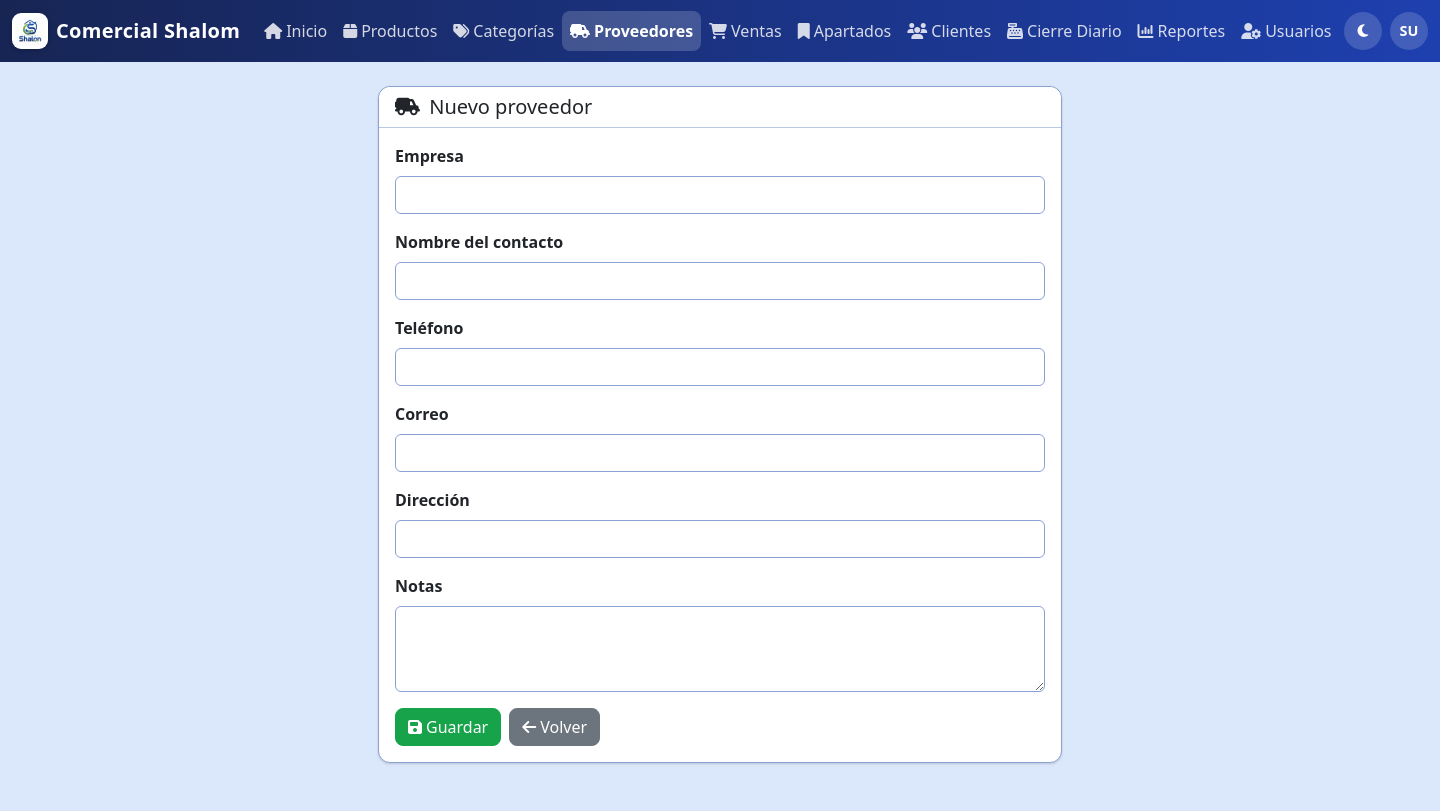
After one commit to maximodevgt/comercial-shalom, a Django app: page /proveedores/nuevo/ in a window 1440 px wide. The commit adds this page. Run offline with Django 5.2, Linux system fonts and the light colour scheme; the visitor is signed in with stand-in values (Sample User, id 1).

Commit message:
feat(proveedores): app de proveedores con CRUD, permisos y tests
App nueva siguiendo los patrones del proyecto (referencia: clientes):

- Modelo Proveedor (contacto, empresa, teléfono requerido — dato clave
  del negocio —, email/dirección/notas opcionales), ordering por
  empresa, registrado en el admin con list_display y search.
- CRUD completo solo admin (SoloAdminMixin como categorías): lista con
  buscador por contacto/empresa/teléfono y paginación 50, crear,
  editar, detalle con tabla "Productos que surte" (se llena cuando
  exista la FK), eliminar protegido con patrón ProtectedError.
- Bitácora: alta/edición/eliminación con el tipo PRODUCTO existente.
- Link "Proveedores" (fa-truck-field) tras Categorías, solo admin.
- Tests: admin crea, cajero recibe 403 (GET y POST directo), búsqueda
  filtra por empresa y teléfono, teléfono requerido.

Co-Authored-By: Claude Fable 5 <noreply@anthropic.com>

```diff
--- a/config/settings.py
+++ b/config/settings.py
@@ -55,6 +55,7 @@ INSTALLED_APPS = [
     'clientes',
     'apartados',
     'reportes',
+    'proveedores',
 ]
 
 # Modelo de usuario personalizado (roles: admin, cajero, supervisor).
--- a/config/urls.py
+++ b/config/urls.py
@@ -14,6 +14,7 @@ urlpatterns = [
     path('ventas/', include('ventas.urls')),
     path('apartados/', include('apartados.urls')),
     path('reportes/', include('reportes.urls')),
+    path('proveedores/', include('proveedores.urls')),
     path('', InicioView.as_view(), name='inicio'),
 ]
 
--- /dev/null
+++ b/proveedores/apps.py
@@ -0,0 +1,5 @@
+from django.apps import AppConfig
+
+
+class ProveedoresConfig(AppConfig):
+    name = 'proveedores'
--- /dev/null
+++ b/proveedores/forms.py
@@ -0,0 +1,12 @@
+from django import forms
+
+from productos.forms import BootstrapMixin
+
+from .models import Proveedor
+
+
+class ProveedorForm(BootstrapMixin, forms.ModelForm):
+    class Meta:
+        model = Proveedor
+        fields = ('empresa', 'nombre', 'telefono', 'email', 'direccion', 'notas')
+        widgets = {'notas': forms.Textarea(attrs={'rows': 3})}
--- /dev/null
+++ b/proveedores/models.py
@@ -0,0 +1,23 @@
+from django.db import models
+
+
+class Proveedor(models.Model):
+    """Proveedor que surte productos al comercio. El teléfono es el dato
+    clave para el negocio (pedidos y reposiciones por llamada/WhatsApp)."""
+
+    nombre = models.CharField('nombre del contacto', max_length=150)
+    empresa = models.CharField('empresa', max_length=150)
+    telefono = models.CharField('teléfono', max_length=30)
+    email = models.EmailField('correo', blank=True)
+    direccion = models.CharField('dirección', max_length=255, blank=True)
+    notas = models.TextField('notas', blank=True)
+    creado = models.DateTimeField(auto_now_add=True)
+    actualizado = models.DateTimeField(auto_now=True)
+
+    class Meta:
+        verbose_name = 'proveedor'
+        verbose_name_plural = 'proveedores'
+        ordering = ('empresa',)
+
+    def __str__(self):
+        return f'{self.empresa} — {self.nombre}'
--- /dev/null
+++ b/proveedores/urls.py
@@ -0,0 +1,13 @@
+from django.urls import path
+
+from . import views
+
+app_name = 'proveedores'
+
+urlpatterns = [
+    path('', views.ProveedorListView.as_view(), name='lista'),
+    path('nuevo/', views.ProveedorCreateView.as_view(), name='crear'),
+    path('<int:pk>/', views.ProveedorDetailView.as_view(), name='detalle'),
+    path('<int:pk>/editar/', views.ProveedorUpdateView.as_view(), name='editar'),
+    path('<int:pk>/eliminar/', views.ProveedorDeleteView.as_view(), name='eliminar'),
+]
--- /dev/null
+++ b/proveedores/views.py
@@ -0,0 +1,105 @@
+from django.contrib import messages
+from django.db.models import Q
+from django.db.models.deletion import ProtectedError
+from django.shortcuts import redirect
+from django.urls import reverse_lazy
+from django.views.generic import (
+    CreateView, DeleteView, DetailView, ListView, UpdateView,
+)
+
+from usuarios.models import RegistroActividad, registrar_actividad
+from usuarios.permisos import RolRequeridoMixin
+
+from .forms import ProveedorForm
+from .models import Proveedor
+
+
+class SoloAdminMixin(RolRequeridoMixin):
+    """Proveedores: gestión completa solo para administradores."""
+
+    roles_permitidos = ()  # solo admin (permitir_admin=True por defecto)
+
+
+class ProveedorListView(SoloAdminMixin, ListView):
+    model = Proveedor
+    template_name = 'proveedores/lista.html'
+    context_object_name = 'proveedores'
+    paginate_by = 50
+
+    def get_queryset(self):
+        qs = Proveedor.objects.all()
+        q = self.request.GET.get('q', '').strip()
+        if q:
+            qs = qs.filter(
+                Q(nombre__icontains=q) | Q(empresa__icontains=q)
+                | Q(telefono__icontains=q))
+        return qs
+
+    def get_context_data(self, **kwargs):
+        ctx = super().get_context_data(**kwargs)
+        ctx['q'] = self.request.GET.get('q', '')
+        return ctx
+
+
+class ProveedorDetailView(SoloAdminMixin, DetailView):
+    model = Proveedor
+    template_name = 'proveedores/detalle.html'
+    context_object_name = 'proveedor'
+
+
+class ProveedorCreateView(SoloAdminMixin, CreateView):
+    model = Proveedor
+    form_class = ProveedorForm
+    template_name = 'proveedores/form.html'
+
+    def get_success_url(self):
+        return reverse_lazy('proveedores:detalle', kwargs={'pk': self.object.pk})
+
+    def form_valid(self, form):
+        respuesta = super().form_valid(form)
+        registrar_actividad(
+            self.request.user, RegistroActividad.Tipo.PRODUCTO,
+            f'Creó al proveedor «{self.object}»', proveedor_id=self.object.pk)
+        messages.success(self.request, 'Proveedor creado correctamente.')
+        return respuesta
+
+
+class ProveedorUpdateView(SoloAdminMixin, UpdateView):
+    model = Proveedor
+    form_class = ProveedorForm
+    template_name = 'proveedores/form.html'
+
+    def get_success_url(self):
+        return reverse_lazy('proveedores:detalle', kwargs={'pk': self.object.pk})
+
+    def form_valid(self, form):
+        respuesta = super().form_valid(form)
+        registrar_actividad(
+            self.request.user, RegistroActividad.Tipo.PRODUCTO,
+            f'Editó al proveedor «{self.object}»', proveedor_id=self.object.pk)
+        messages.success(self.request, 'Proveedor actualizado correctamente.')
+        return respuesta
+
+
+class ProveedorDeleteView(SoloAdminMixin, DeleteView):
+    model = Proveedor
+    template_name = 'proveedores/confirmar_eliminar.html'
+    success_url = reverse_lazy('proveedores:lista')
+    context_object_name = 'objeto'
+
+    def form_valid(self, form):
+        proveedor = self.get_object()
+        try:
+            respuesta = super().form_valid(form)
+        except ProtectedError:
+            messages.error(
+                self.request,
+                f'No se puede eliminar a «{proveedor}» porque tiene productos '
+                'asociados. Reasigná esos productos primero.',
+            )
+            return redirect('proveedores:detalle', pk=proveedor.pk)
+        registrar_actividad(
+            self.request.user, RegistroActividad.Tipo.PRODUCTO,
+            f'Eliminó al proveedor «{proveedor}»', proveedor_id=proveedor.pk)
+        messages.success(self.request, 'Proveedor eliminado.')
+        return respuesta
--- a/templates/base.html
+++ b/templates/base.html
@@ -170,6 +170,8 @@
                 {% if user.es_admin %}
                 <li class="nav-item"><a class="nav-link {% if ns == 'productos' and 'categoria' in un %}active{% endif %}"
                     href="{% url 'productos:categorias' %}"><i class="fa-solid fa-tags me-1"></i>Categorías</a></li>
+                <li class="nav-item"><a class="nav-link {% if ns == 'proveedores' %}active{% endif %}"
+                    href="{% url 'proveedores:lista' %}"><i class="fa-solid fa-truck-field me-1"></i>Proveedores</a></li>
                 {% endif %}
                 <li class="nav-item"><a class="nav-link {% if ns == 'ventas' %}active{% endif %}"
                     href="{% url 'ventas:historial' %}"><i class="fa-solid fa-cart-shopping me-1"></i>Ventas</a></li>
--- /dev/null
+++ b/templates/proveedores/form.html
@@ -0,0 +1,35 @@
+{% extends 'base.html' %}
+
+{% block titulo %}{% if object %}Editar proveedor{% else %}Nuevo proveedor{% endif %}{% endblock %}
+
+{% block contenido %}
+<div class="row justify-content-center">
+    <div class="col-md-7 col-lg-6">
+        <div class="card">
+            <div class="card-header">
+                <h2 class="h5 mb-0"><i class="fa-solid fa-truck-field me-1"></i>
+                    {% if object %}Editar proveedor: {{ object.empresa }}{% else %}Nuevo proveedor{% endif %}</h2>
+            </div>
+            <div class="card-body">
+                {% if form.non_field_errors %}<div class="alert alert-danger">{{ form.non_field_errors }}</div>{% endif %}
+                <form method="post" novalidate>
+                    {% csrf_token %}
+                    {% for campo in form %}
+                    <div class="mb-3">
+                        <label for="{{ campo.id_for_label }}" class="form-label fw-bold">{{ campo.label }}</label>
+                        {{ campo }}
+                        {% if campo.help_text %}<div class="form-text">{{ campo.help_text }}</div>{% endif %}
+                        {% for error in campo.errors %}<div class="text-danger small">{{ error }}</div>{% endfor %}
+                    </div>
+                    {% endfor %}
+                    <div class="d-flex gap-2">
+                        <button type="submit" class="btn btn-success"><i class="fa-solid fa-floppy-disk me-1"></i>Guardar</button>
+                        <a href="{% url 'proveedores:lista' %}" class="btn btn-secondary">
+                            <i class="fa-solid fa-arrow-left me-1"></i>Volver</a>
+                    </div>
+                </form>
+            </div>
+        </div>
+    </div>
+</div>
+{% endblock %}
```
Also changed, not shown: proveedores/admin.py (added, +9 -0 lines), proveedores/tests.py (added, +57 -0 lines), templates/proveedores/confirmar_eliminar.html (added, +23 -0 lines), templates/proveedores/detalle.html (added, +59 -0 lines), templates/proveedores/lista.html (added, +59 -0 lines), proveedores/__init__.py (added), proveedores/migrations/0001_initial.py (added), proveedores/migrations/__init__.py (added).
